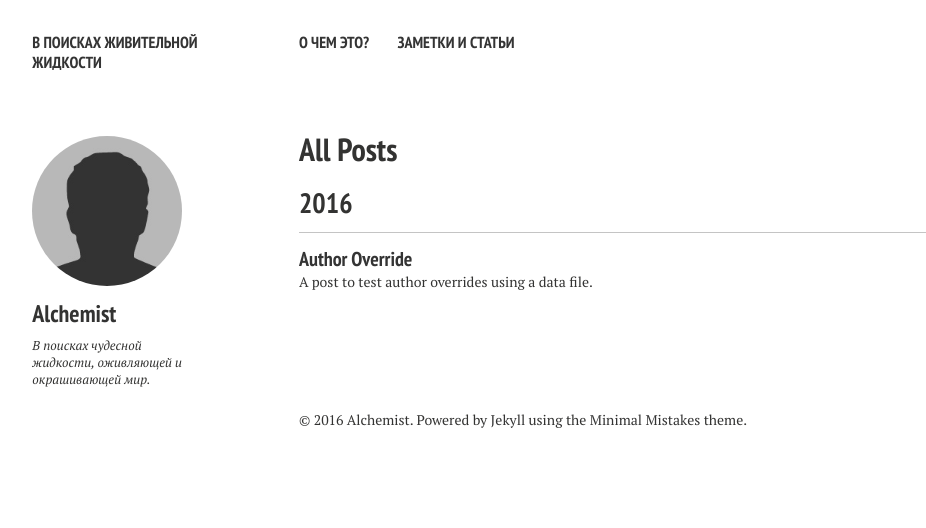
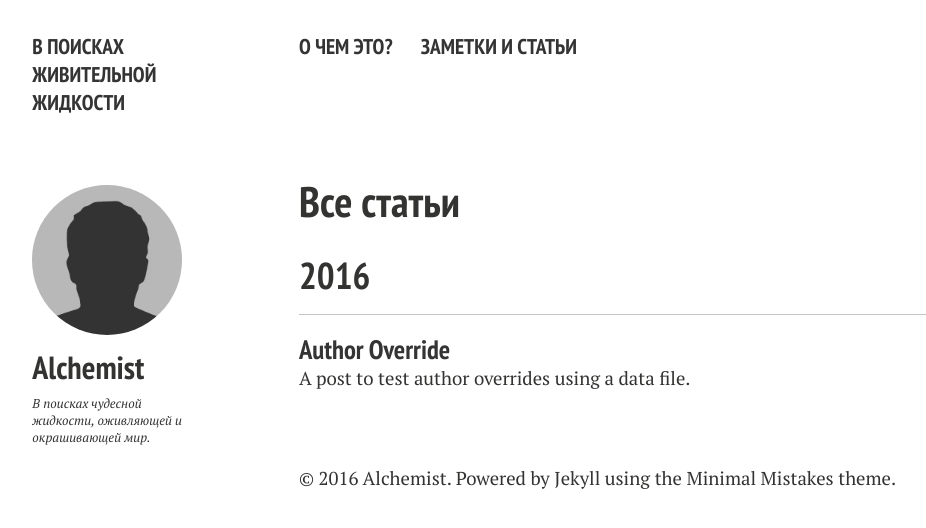
Before and after one commit to abushmelev/sam, a Jekyll site: the page built from posts/index.md, in a window 1280 px wide. Shown: the top 528 px of the page, without its empty margins (21-947 px from the left). Built offline with Jekyll 4.4.1, drawn with Linux system fonts in a browser that asks for light colours; nearby versions of some CDN libraries.

Commit message:
Change design

```diff
--- a/_layouts/home.html
+++ b/_layouts/home.html
@@ -33,7 +33,7 @@
     {% include _author-bio.html %}
   </div>
   <div id="index">
-    <h3><a href="{{ site.url}}/posts/">Recent Posts</a></h3>
+    <h3><a href="{{ site.url}}/posts/">Последние статьи</a></h3>
     {% for post in site.posts limit:5 %}
     <article>
       {% if post.link %}
--- a/_sass/variables.scss
+++ b/_sass/variables.scss
@@ -6,7 +6,7 @@
    Typography
    ========================================================================== */
 
-$doc-font-size: 16;
+$doc-font-size: 12;
 $doc-line-height: 26;
 $paragraph-indent: true !default;
 $base-font: 'PT Serif', serif;
--- a/posts/index.md
+++ b/posts/index.md
@@ -1,5 +1,5 @@
 ---
 layout: post-index
-title: All Posts
-excerpt: "A List of Posts"
+title: Все статьи
+excerpt: "Все статьи в обратном хронологическом порядке"
 ---
```
Also changed, not shown: README.md, 10 other files.
